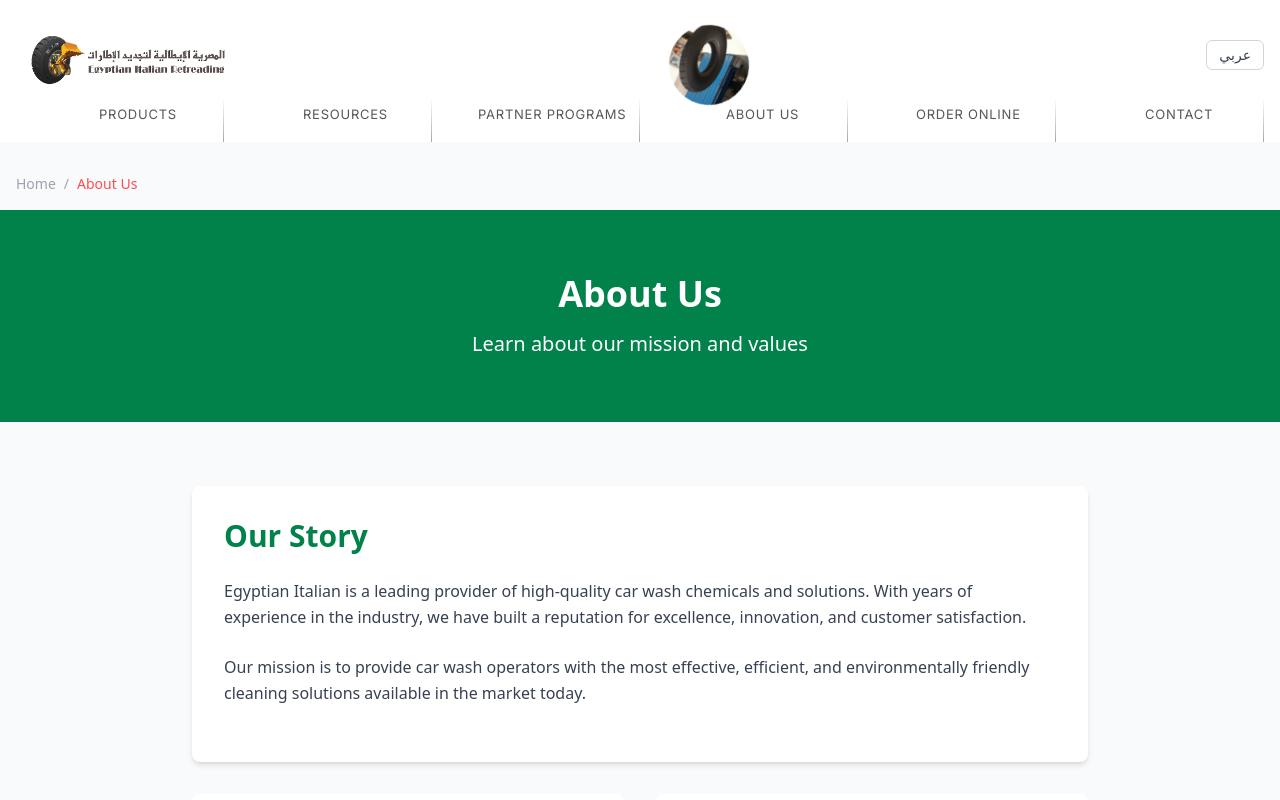
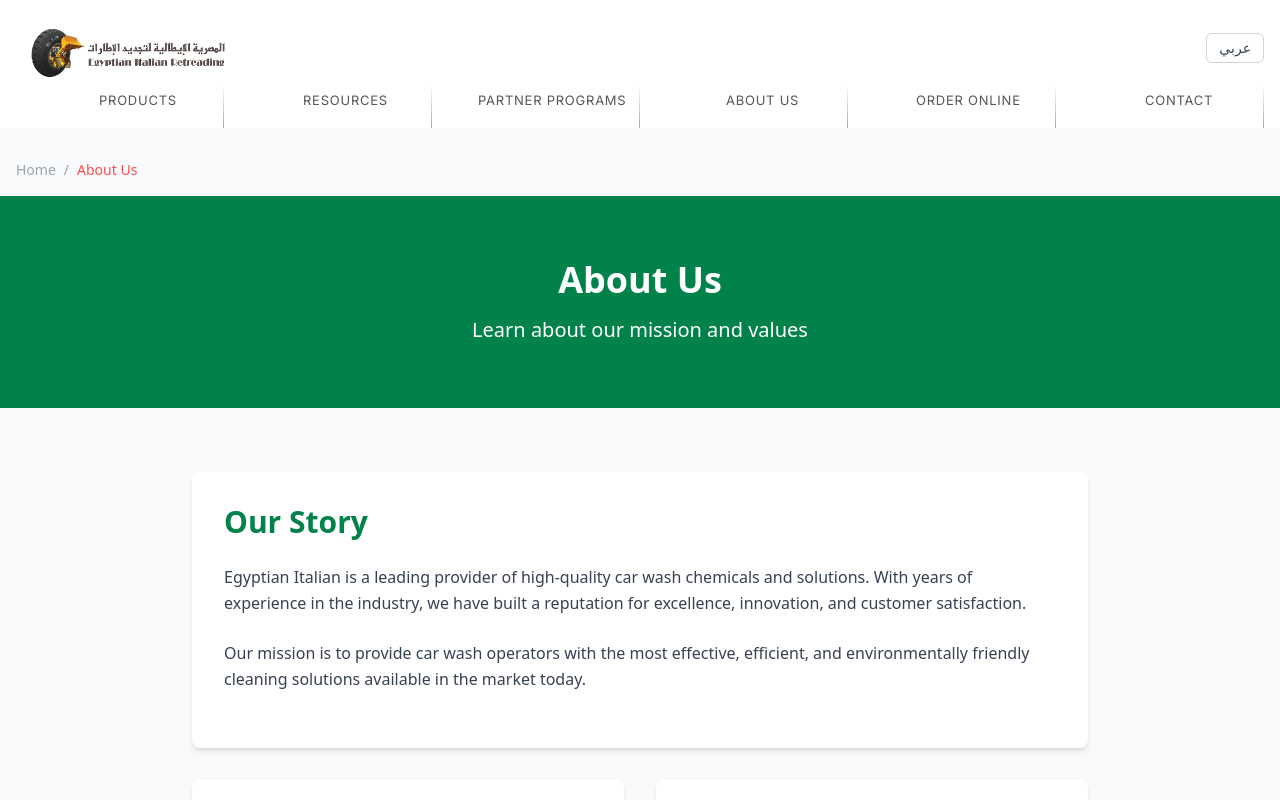
Before and after one commit to Zafaranii/EgyptianItalian, a React (Vite) app: page /about-us in a window 1280 px wide. Shown: the top 800 px of the page. Built offline with nearby package versions, Linux system fonts and the light colour scheme.

Commit message:
last Work in Italy Project

```diff
--- a/src/screens/ContainerScreen/sections/FeaturesSection/FeaturesSection.tsx
+++ b/src/screens/ContainerScreen/sections/FeaturesSection/FeaturesSection.tsx
@@ -72,38 +72,6 @@ export const FeaturesSection = (): JSX.Element => {
               onClick={() => navigate('/')}
             >
               <img className="w-[90px] h-[66px] md:w-[150px] md:h-[66px] lg:w-[220px] lg:h-[66px]" alt="Logo" src="/images/logos/egyptian_italian.png" />
-            </div>
-
-
-            <div>
-              {/* صورة بتدور 360 درجة وثابتة في منتصف الأعلى */}
-              <img
-                src="/images/logos/plp.jpg"
-                alt="Logo"
-                style={{
-                  position: "relative",
-                  top: "10px",
-                  left: "35%",
-                  transform: "translateX(-50%) rotate(0deg)",
-                  width: "80px",
-                  height: "80px",
-                  borderRadius: "50%",
-                  animation: "spin 10s linear infinite",
-                  zIndex: 1000,
-                }}
-              />
-
-              {/* تعريف التحريك (CSS inline) */}
-              <style>{`
-                @keyframes spin {
-                  from {
-                    transform: translateX(-50%) rotate(0deg);
-                  }
-                  to {
-                    transform: translateX(-50%) rotate(360deg);
-                  }
-                }
-              `}</style>
             </div>
 
             {/* Desktop Language Toggle */}
```
